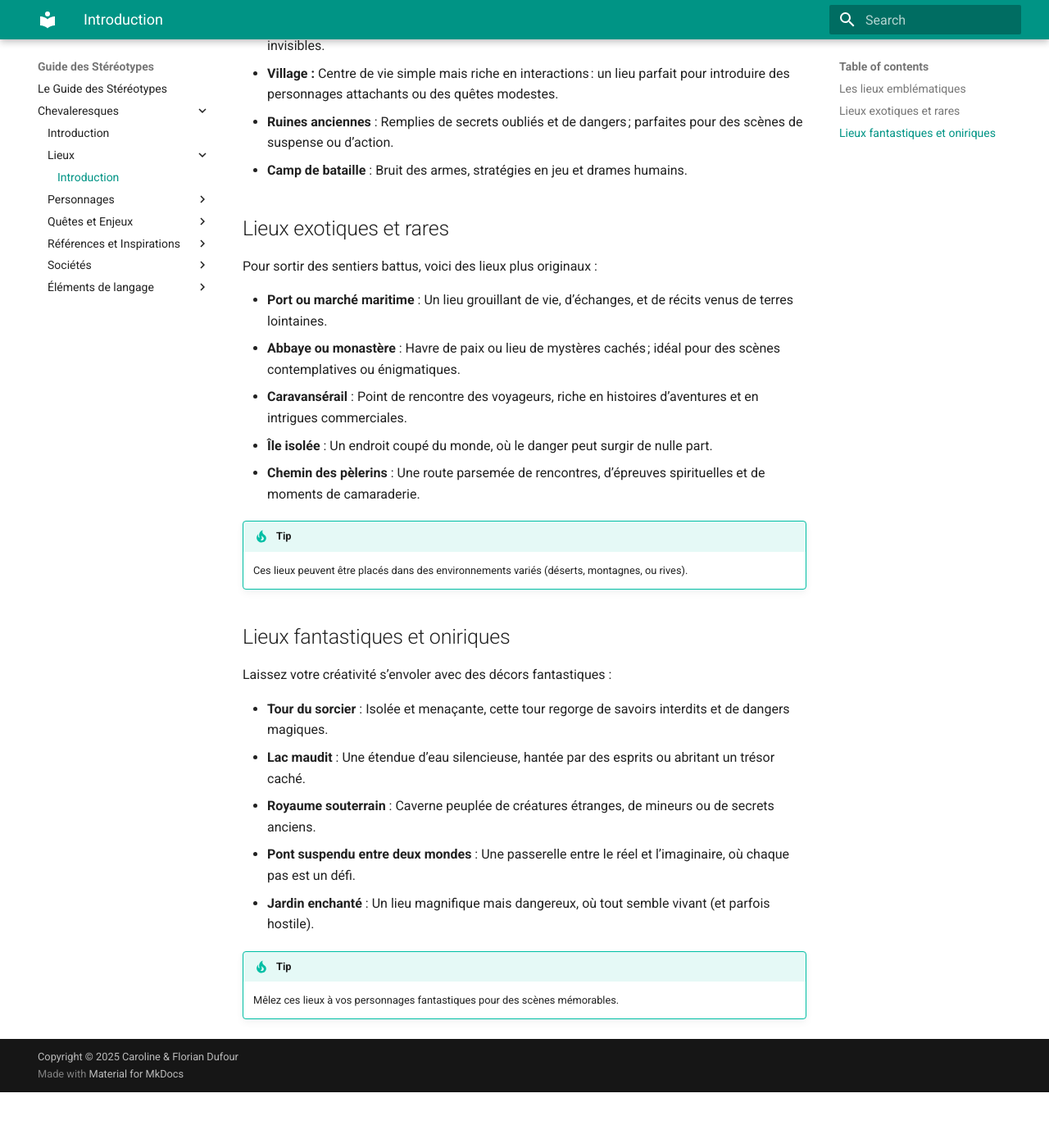
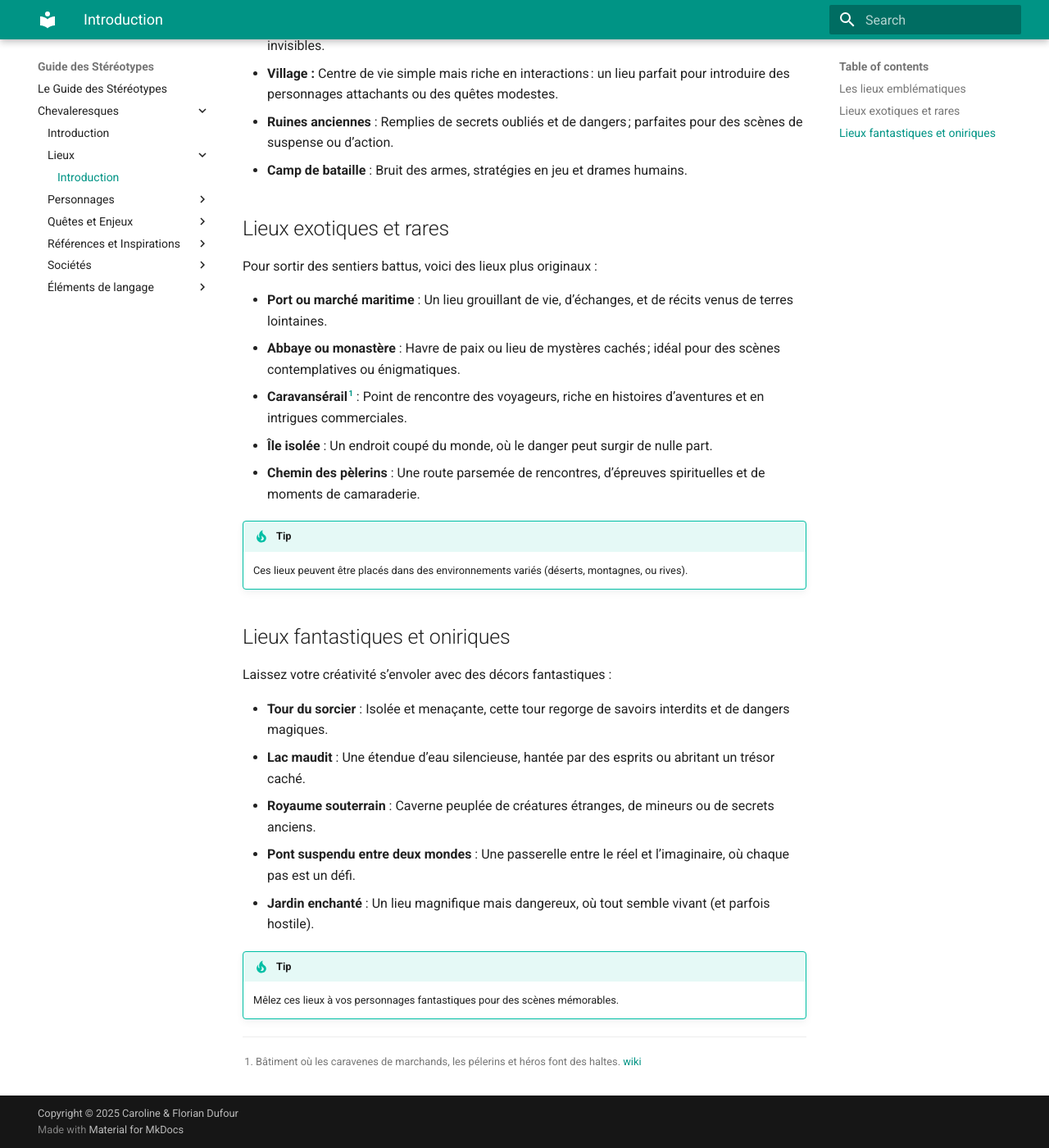
Before and after one commit to FlorianDufour/guide_stereo_impro, an MkDocs documentation site: the page built from docs/Chevaleresques/Lieux/index.md, in a window 1280 px wide and 1400 px high, scrolled down 555 px. Shown: the whole window at 82% size. Built offline with MkDocs 1.6.1 and Material for MkDocs 9.7.7, drawn with Linux system fonts in a browser that asks for light colours; before the commit the page ends 1887 px from its top, so only the background shows below that.

Commit message:
Add footnote for Caravanserail

```diff
--- a/docs/Chevaleresques/Lieux/index.md
+++ b/docs/Chevaleresques/Lieux/index.md
@@ -21,7 +21,7 @@ Pour sortir des sentiers battus, voici des lieux plus originaux :
 
 - **Port ou marché maritime** : Un lieu grouillant de vie, d’échanges, et de récits venus de terres lointaines.
 - **Abbaye ou monastère** : Havre de paix ou lieu de mystères cachés ; idéal pour des scènes contemplatives ou énigmatiques.
-- **Caravansérail** : Point de rencontre des voyageurs, riche en histoires d’aventures et en intrigues commerciales.
+- **Caravansérail[^1]** : Point de rencontre des voyageurs, riche en histoires d’aventures et en intrigues commerciales.
 - **Île isolée** : Un endroit coupé du monde, où le danger peut surgir de nulle part.
 - **Chemin des pèlerins** : Une route parsemée de rencontres, d’épreuves spirituelles et de moments de camaraderie.
 
@@ -40,3 +40,5 @@ Laissez votre créativité s’envoler avec des décors fantastiques :
 
 !!! tip
     Mêlez ces lieux à vos personnages fantastiques pour des scènes mémorables.
+
+[^1]: Bâtiment où les caravenes de marchands, les pélerins et héros font des haltes. [wiki](https://fr.wikipedia.org/wiki/Caravans%C3%A9rail)
```
